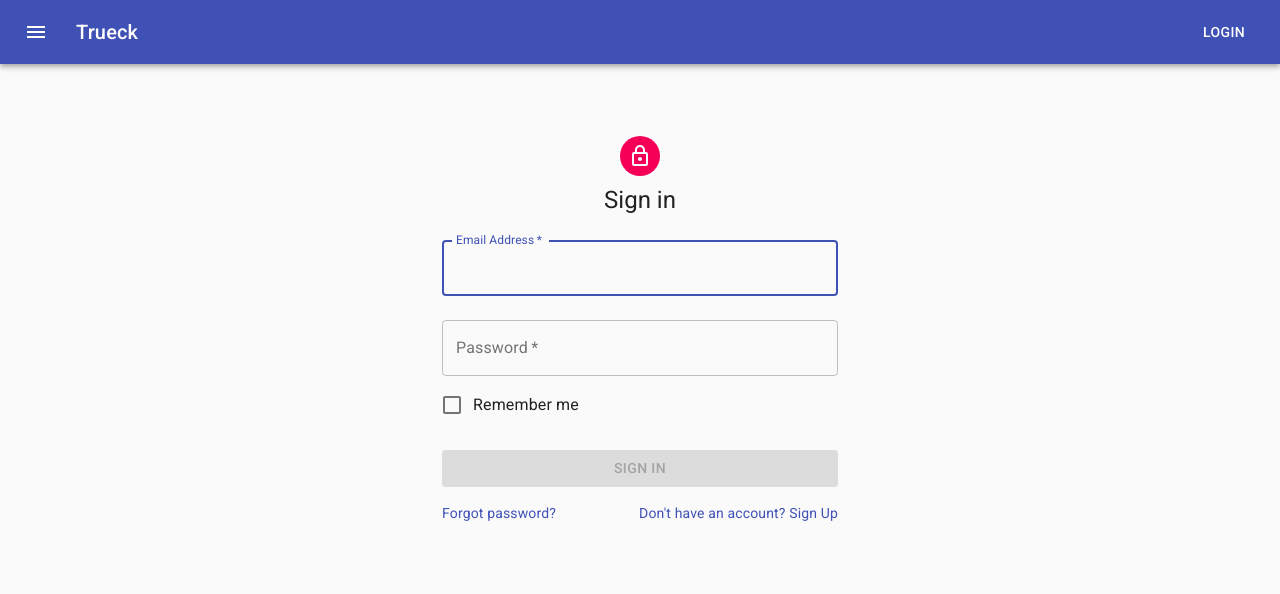
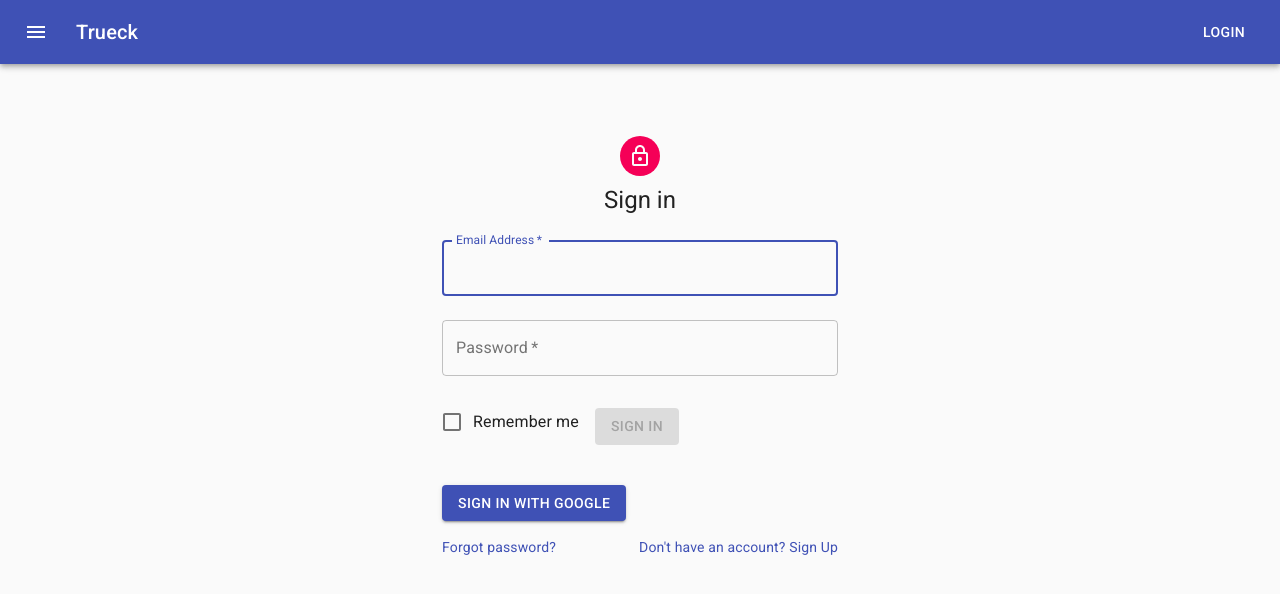
Before and after one commit to gonvazsua/trueck, a React (Create React App) app: page /login in a window 1280 px wide. Shown: the top 594 px of the page. Built offline with nearby package versions, Linux system fonts and the light colour scheme; no server answers; what @react-firebase/auth would draw is missing.

Commit message:
Login flow

```diff
--- a/src/components/Login/Login.js
+++ b/src/components/Login/Login.js
@@ -10,11 +10,13 @@ import Typography from '@material-ui/core/Typography';
 import {makeStyles} from "@material-ui/core";
 import {useRecoilState} from "recoil";
 import {loginAtom} from "./loginAtom";
-import {useLoginAPI} from "./loginAPI";
+import {signInWithGoogle, signInWithUsernameAndPassword} from "./loginAPI";
+import {useHistory} from "react-router-dom";
 
 const Login = () => {
 
     const classes = useStyles();
+    const history = useHistory();
     const [loginState, setLoginState] = useRecoilState(loginAtom);
 
     const handleOnChangeEmail = (event) => {
@@ -26,8 +28,13 @@ const Login = () => {
     };
 
     const handleOnSubmit = (event) => {
+        signInWithUsernameAndPassword(loginState.email, loginState.password);
         event.preventDefault();
-        useLoginAPI(loginState.email, loginState.password);
+        history.push('')
+    };
+
+    const handleClickSignWithGoogle = () => {
+        signInWithGoogle();
     };
 
     return (
@@ -72,15 +79,25 @@ const Login = () => {
                 />
                 <Button
                     type="submit"
-                    fullWidth
                     variant="contained"
                     color="primary"
-                    data-testid='login-submitbutton'
+                    data-testid='login-submitButton'
                     className={classes.submit}
                     disabled={!loginState.email && !loginState.password}
                     id="login-submit-button"
                 >
                     Sign In
+                </Button>
+                <Button
+                    type="button"
+                    variant="contained"
+                    color="primary"
+                    data-testid="login-signInGoogle"
+                    className={classes.submit}
+                    id="login-sign-in-google"
+                    onClick={handleClickSignWithGoogle}
+                >
+                    Sign In with Google
                 </Button>
                 <Grid container>
                     <Grid item xs>
--- a/src/components/Login/loginAPI.js
+++ b/src/components/Login/loginAPI.js
@@ -1,3 +1,12 @@
-export const useLoginAPI = (email, password) => {
+import firebase from "firebase/app";
+
+export const signInWithUsernameAndPassword = (username, password) => {
 
 };
+
+export const signInWithGoogle = () => {
+    const googleAuthProvider = new firebase.auth.GoogleAuthProvider();
+    console.log(googleAuthProvider);
+    console.log(firebase.auth())
+    return firebase.auth().signInWithPopup(googleAuthProvider);
+};
```
Also changed, not shown: 2 other files (tests, documents, lock files or other folders).
